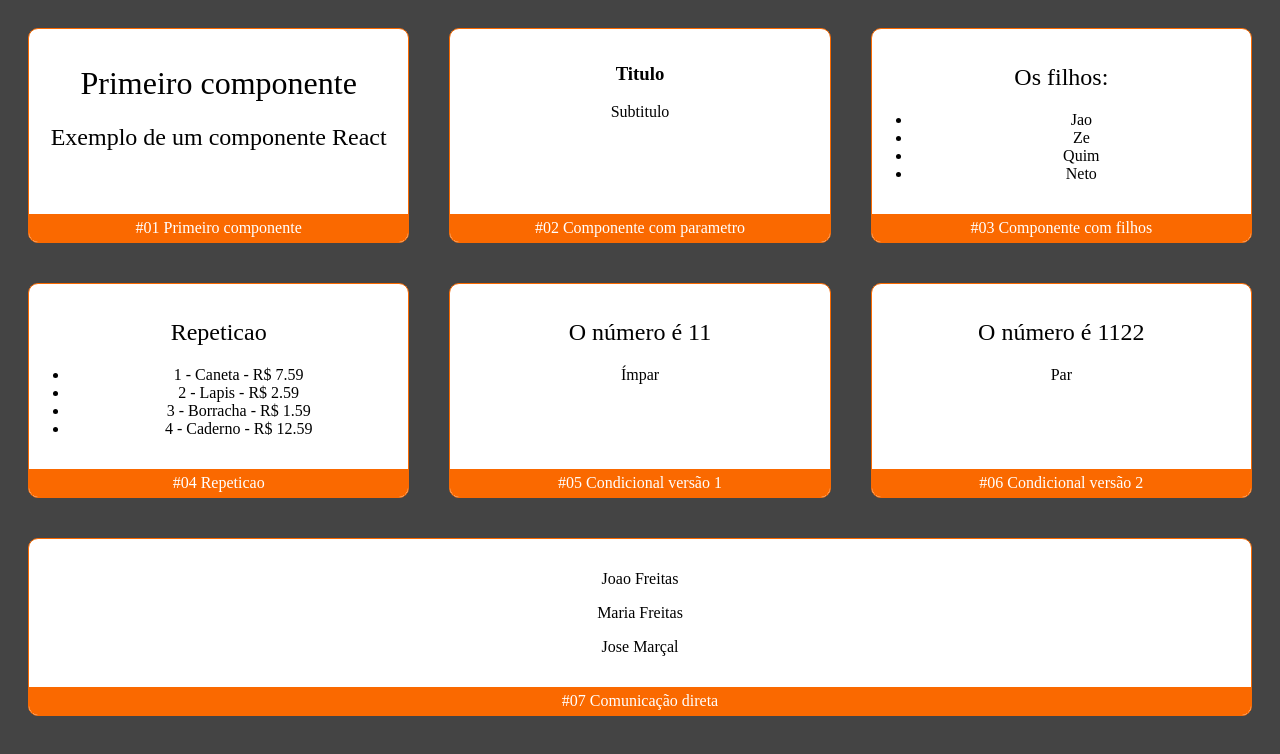
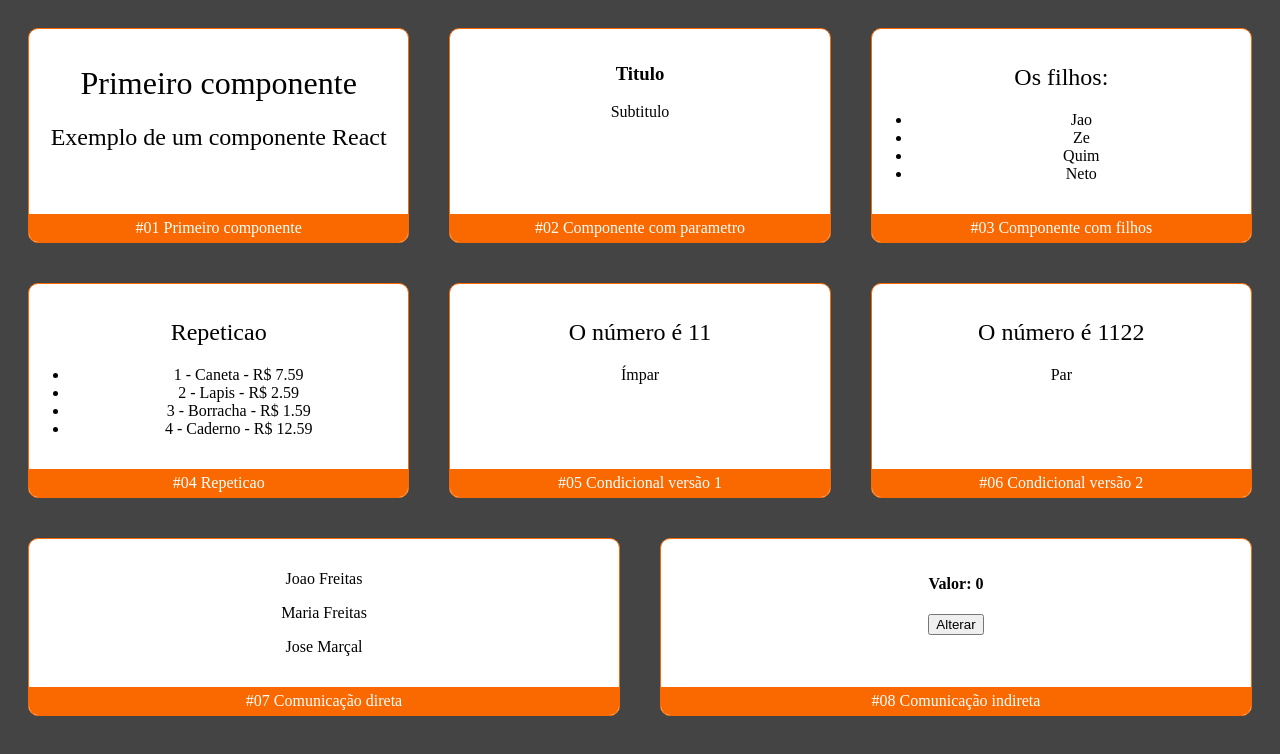
Before and after one commit to letsmgo/aulaAssincronaReact, a React (Create React App) app: page / in a window 1280 px wide. Shown: the top 754 px of the page. Built offline with nearby package versions, Linux system fonts and the light colour scheme.

Commit message:
Comunicacao indireta

```diff
--- a/src/App.jsx
+++ b/src/App.jsx
@@ -11,6 +11,7 @@ import Condicional from './components/Condicional'
 import CondicionalComIf from './components/CondicionalComIf'
 import './comunicacao/direta/Pai'
 import Pai from "./comunicacao/direta/Pai";
+import Super from "./comunicacao/indireta/Super";
 
 
 export default (props) => (
@@ -51,5 +52,9 @@ export default (props) => (
             <Pai sobrenome="Freitas"></Pai>
         </Card>
 
+        <Card titulo="#08 Comunicação indireta" color="#FA6900">
+            <Super></Super>
+        </Card>
+
     </div>
 )
--- a/src/components/CondicionalComIf.jsx
+++ b/src/components/CondicionalComIf.jsx
@@ -9,7 +9,7 @@ export default props => {
             <If test={props.numero % 2 === 0}>
                 <span>Par</span>
             </If>
-            <If test={props.numero % 2 === 1}>
+            <If test={props.numero % 2 == 1}>
                 <span>Ímpar</span>
             </If>
         </div>
--- /dev/null
+++ b/src/comunicacao/indireta/Sub.jsx
@@ -0,0 +1,14 @@
+/* eslint-disable import/no-anonymous-default-export */
+import React from "react";
+
+export default (props) => {
+    function acao() {
+        props.onClicar(Math.random(), 'Gerado');
+    }
+
+    return (
+        <div>
+            <button onClick={acao}>Alterar</button>
+        </div>
+    );
+};
--- /dev/null
+++ b/src/comunicacao/indireta/Super.jsx
@@ -0,0 +1,21 @@
+/* eslint-disable import/no-anonymous-default-export */
+import React, { useState } from "react";
+import Sub from "./Sub";
+
+export default (props) => {
+
+    const [texto, setTexto] = useState('Valor')
+    const [num, setNum] = useState(0)
+
+    function quandoClicar(valorGerado, texto) {
+        setNum(valorGerado)
+        setTexto(texto)
+    }
+
+    return (
+        <div>
+            <h4>{texto}: {num}</h4>
+            <Sub onClicar={quandoClicar}></Sub>
+        </div>
+    );
+};
```
